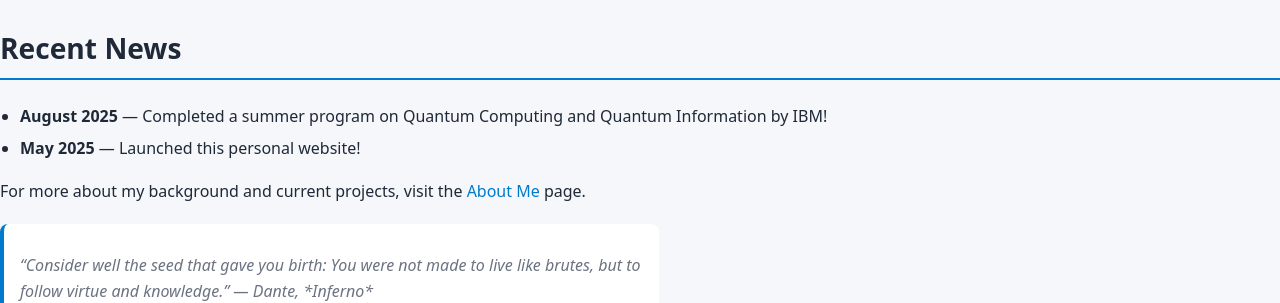
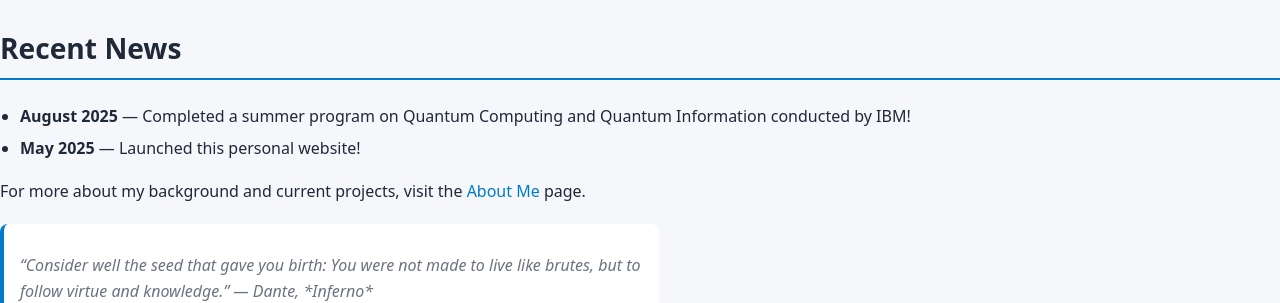
Before and after one commit to matc-thaher/website, a Jekyll site: the page built from index.md, in a window 1280 px wide and 900 px high, scrolled down 625 px. Shown: the part 430-733 px from the top of the window. Built offline with Jekyll 4.4.1, drawn with Linux system fonts in a browser that asks for light colours.

Commit message:
Update index.md

```diff
--- a/index.md
+++ b/index.md
@@ -46,7 +46,7 @@
 </div>
 
 ## Recent News
-- **August 2025** — Completed a summer program on Quantum Computing and Quantum Information by IBM!
+- **August 2025** — Completed a summer program on Quantum Computing and Quantum Information conducted by IBM!
 - **May 2025** — Launched this personal website!
 
 For more about my background and current projects, visit the [About Me]({{ '/about/' | relative_url }}) page.
```
